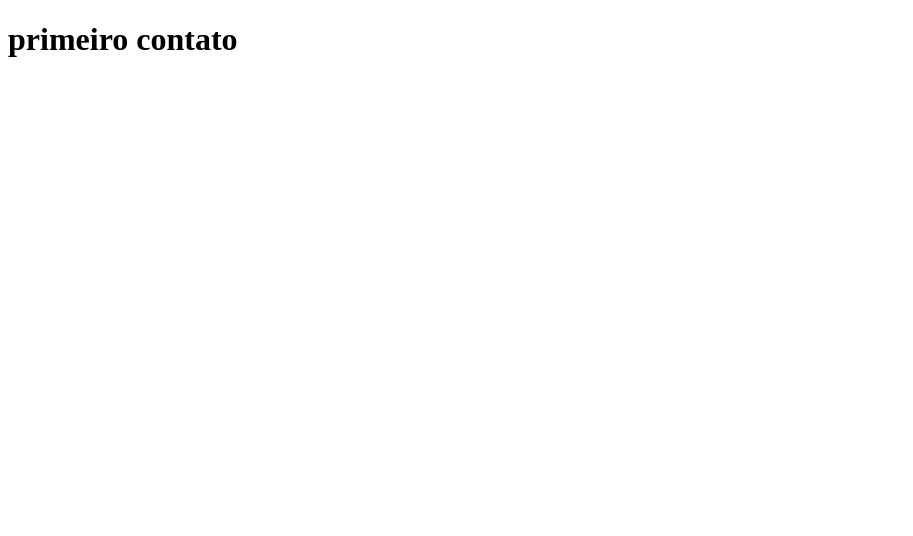
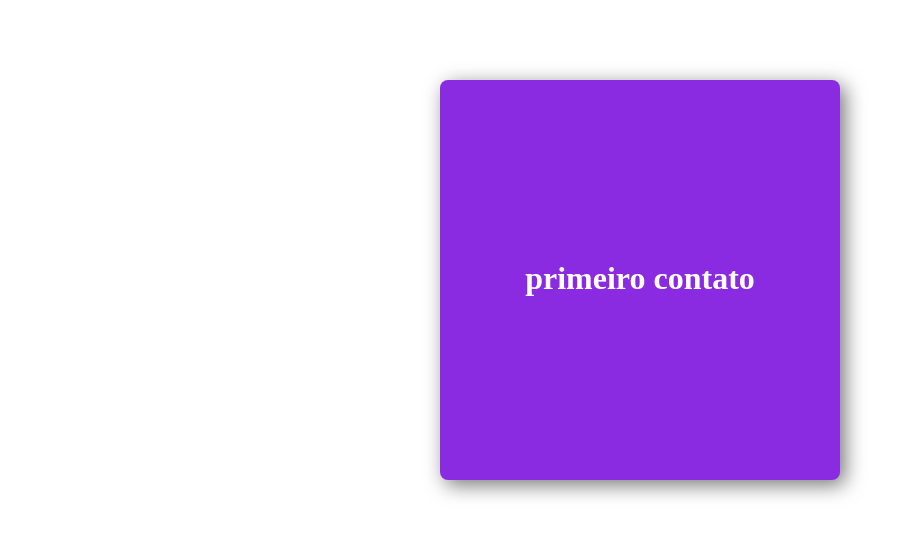
Before and after one commit to lsaym/HTMLeCSS, a plain HTML site: page JS/index.html in a window 1280 px wide. Shown: the whole page, without its empty margins (0-913 px from the left). Drawn offline with Linux system fonts and the light colour scheme.

Commit message:
primeiro contato com js

```diff
--- a/JS/index.html
+++ b/JS/index.html
@@ -6,9 +6,30 @@
     <meta name="viewport" content="width=device-width, initial-scale=1.0">
     <title>Javascript</title>
     <script src="script.js"></script>
+    <style>
+        div{
+            width: 400px;
+            height: 400px;
+            margin: auto;
+            background-color: blueviolet;
+            color: white;
+            margin-top: 80px;
+            border-radius: 8px;
+            box-shadow: 5px 5px 20px 0px rgba(0, 0, 0, 0.541);
+
+        }
+        div>h1{ display: block;
+             margin:auto;
+             text-align: center;
+             padding-top: 180px;
+
+        }
+    </style>
 </head>
 <body>
-    <h1>primeiro contato</h1>
+    <div>
+        <h1>primeiro contato</h1>
+    </div>
 
 </body>
 </html>
--- a/JS/script.js
+++ b/JS/script.js
@@ -1 +1,4 @@
-console.log('lucas')
+let nomeCompleto = 20;
+console.log(nomeCompleto);
+let valorIngressoAdulto = 180;
+console.log(valorIngressoAdulto)
```
